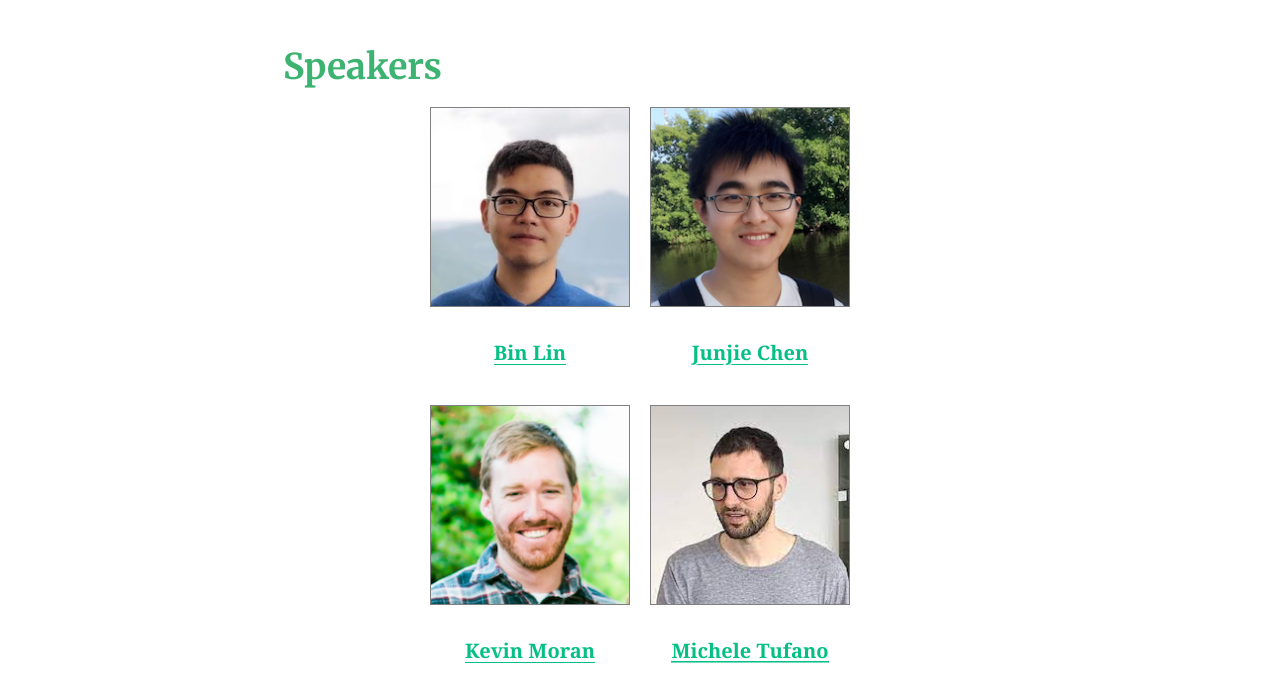
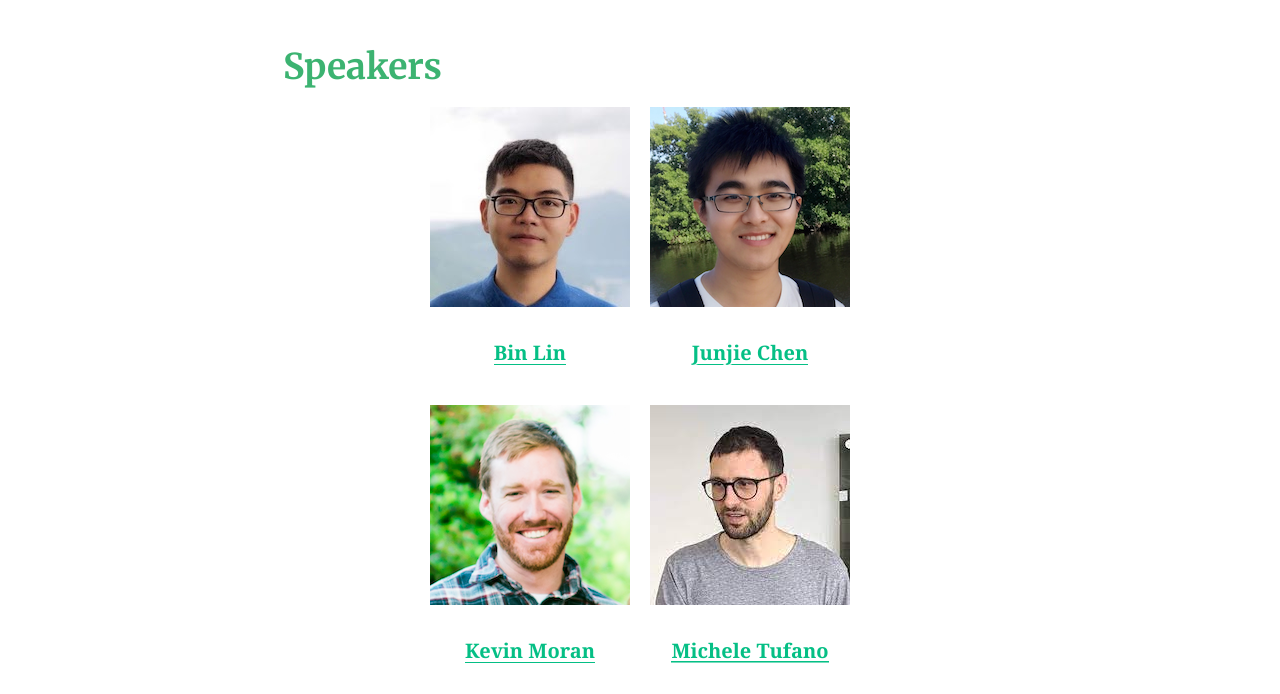
Before and after one commit to msr-asia-summit/msr-asia-summit.github.io, a Jekyll site: the page built from index.md, in a window 1280 px wide. Shown: the part 822-1516 px from the top of the page. Built offline with Jekyll 4.4.1, drawn with Linux system fonts in a browser that asks for light colours.

Commit message:
small update

```diff
--- a/_includes/supports.html
+++ b/_includes/supports.html
@@ -5,20 +5,7 @@
     flex-wrap: wrap;
  }
 
- div {
-   text-align: center;
- }
 
- img {
-   width: 200px;
-   height: 200px;
-   margin: 10px;
-   border: 1px solid gray;
- }
-
- a.blue-link {
-   color: blue;
- }
 .image-border {
   border: 1px solid gray;
 }
```
